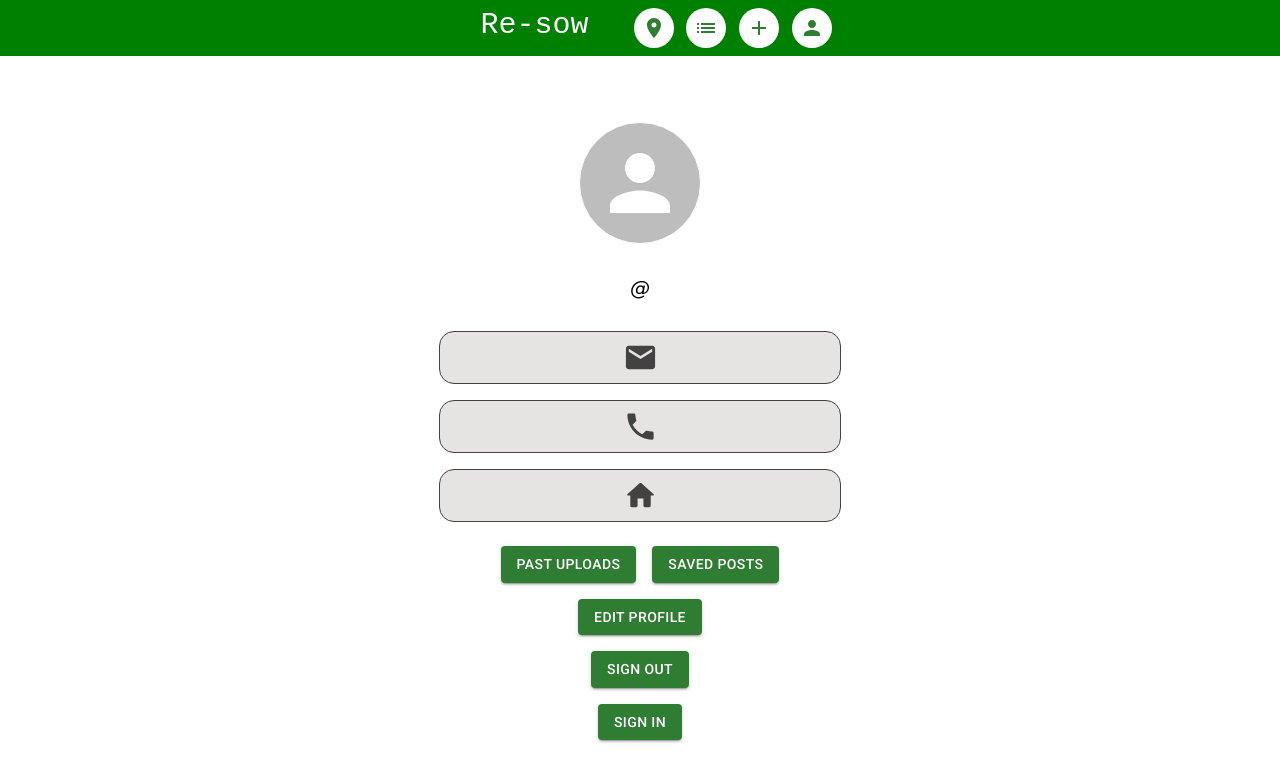
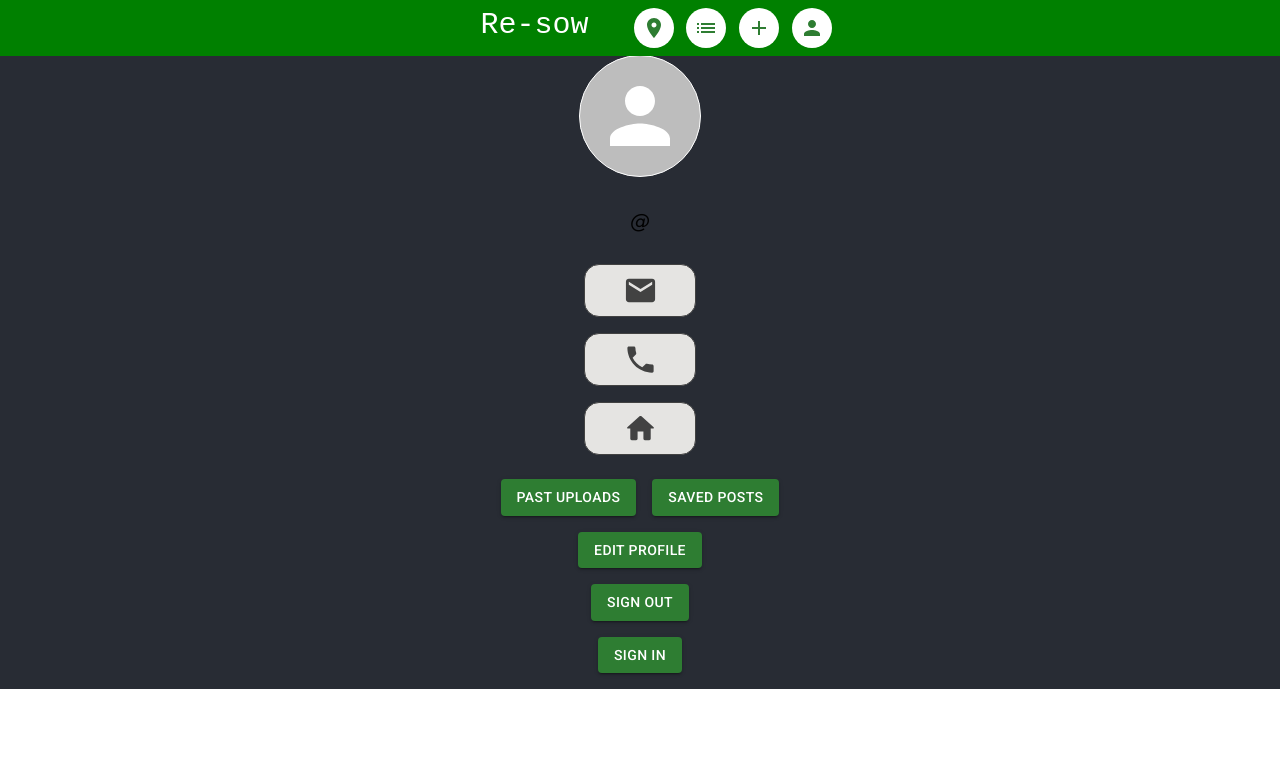
Before and after one commit to sachiniyer/resow, a React (Create React App) app in the folder front-end/: page /UserProfile in a window 1280 px wide. Shown: the top 782 px of the page. Built offline with nearby package versions, Linux system fonts and the light colour scheme; no server answers.

Commit message:
changed background colour

```diff
--- a/front-end/src/pages/UserProfile.css
+++ b/front-end/src/pages/UserProfile.css
@@ -1,8 +1,9 @@
 .UserProfile{
-    position:absolute;
+    /* position:absolute;
     top: 15vh;
     right:0px;
-    left:0px;
+    left:0px; */
+    background-color: #282c34;
 }
 
 .TopPart{
```
